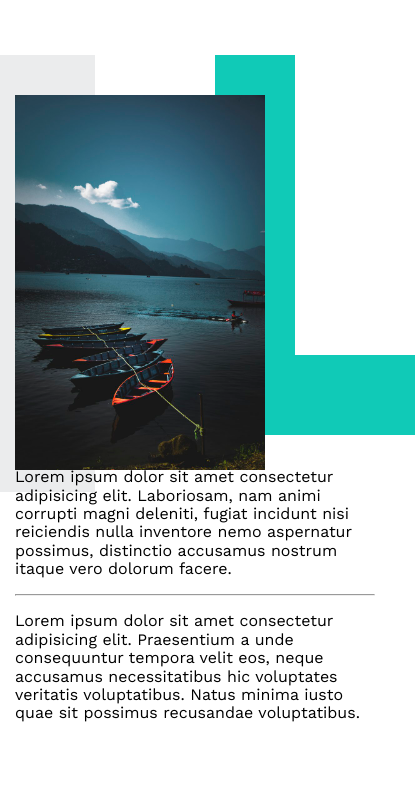
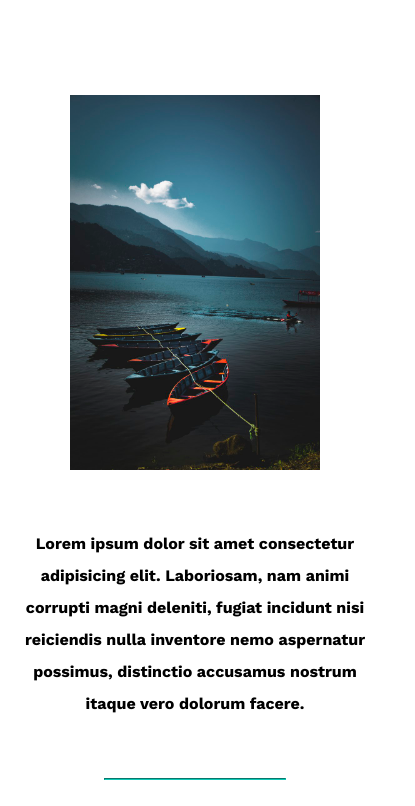
Before and after one commit to AhmedMstafa/Leon, a plain HTML site: page index.html in a window 390 px wide. Shown: the part 4386-5192 px from the top of the page, 415 px wide, since content can reach past the window. Before the commit the page ends 5125 px from the top, so only its background shows below. Drawn offline with nearby package versions, Linux system fonts and the light colour scheme.

Commit message:
Update about section

```diff
--- a/css/leon.css
+++ b/css/leon.css
@@ -373,10 +373,23 @@ body {
   justify-content: space-between;
 }
 
+@media (max-width: 991px) {
+  .about .about-content {
+    flex-direction: column;
+    text-align: center;
+  }
+}
+
 .about .about-content .image {
   width: 250px;
   height: 357px;
   position: relative;
+}
+
+@media (max-width: 991px) {
+  .about .about-content .image {
+    margin: 0 auto 60px;
+  }
 }
 
 .about .about-content .image img {
@@ -405,4 +418,32 @@ body {
   z-index: -1;
 }
 
+@media (max-width: 991px) {
+  .about .about-content .image::before,
+  .about .about-content .image::after {
+    display: none;
+  }
+}
+
+.about .about-content .text {
+  flex-basis: calc(100% - 500px);
+}
+
+.about .about-content .text p:first-of-type {
+  line-height: 2;
+  margin-bottom: 50px;
+  font-weight: bold;
+}
+
+.about .about-content .text p:last-of-type {
+  color: #777;
+  line-height: 2;
+}
+
+.about .about-content .text hr {
+  width: 50%;
+  display: inline-block;
+  border-color: var(--main-color);
+}
+
 /* End About */
```
